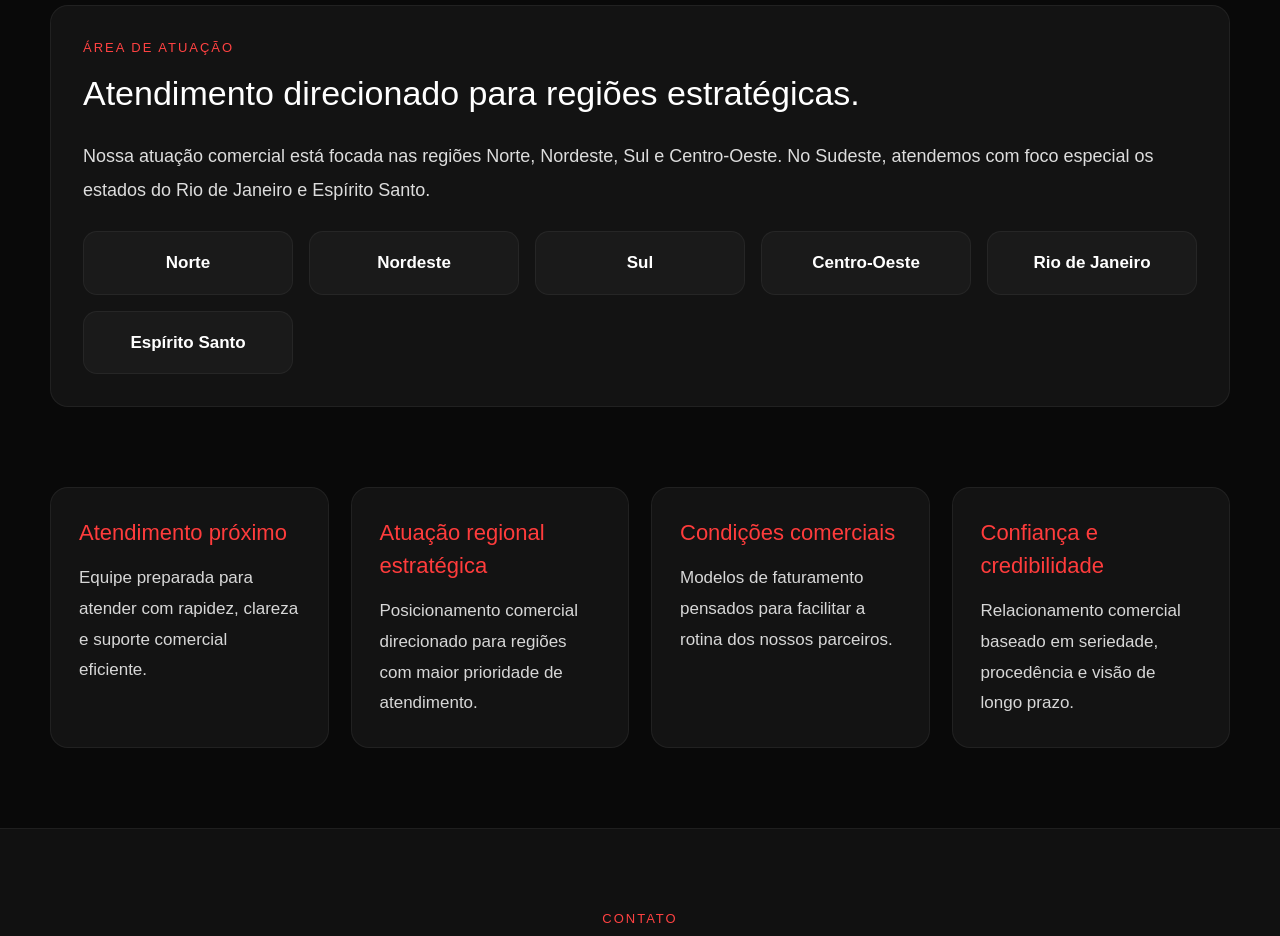
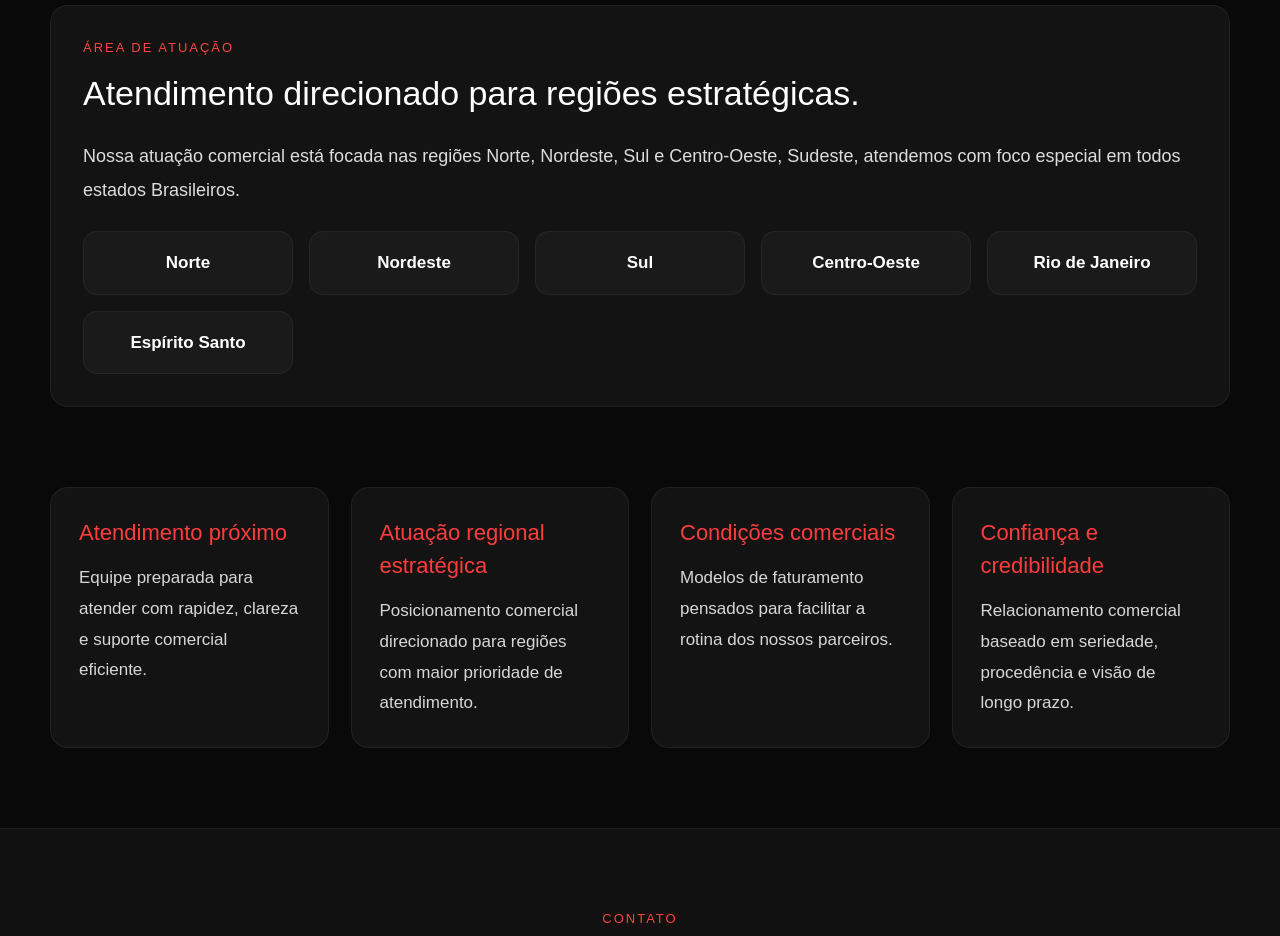
Before and after one commit to 2mpecas/2m-site-oficial, a Next.js app: page / in a window 1280 px wide. Shown: the part 1140-2076 px from the top of the page. Built offline with nearby package versions, Linux system fonts and the light colour scheme.

Commit message:
Update page.tsx

```diff
--- a/app/page.tsx
+++ b/app/page.tsx
@@ -361,8 +361,7 @@ export default function Home() {
             }}
           >
             Nossa atuação comercial está focada nas regiões Norte, Nordeste, Sul e
-            Centro-Oeste. No Sudeste, atendemos com foco especial os estados do Rio
-            de Janeiro e Espírito Santo.
+            Centro-Oeste, Sudeste, atendemos com foco especial em todos estados Brasileiros.
           </p>
 
           <div
```
